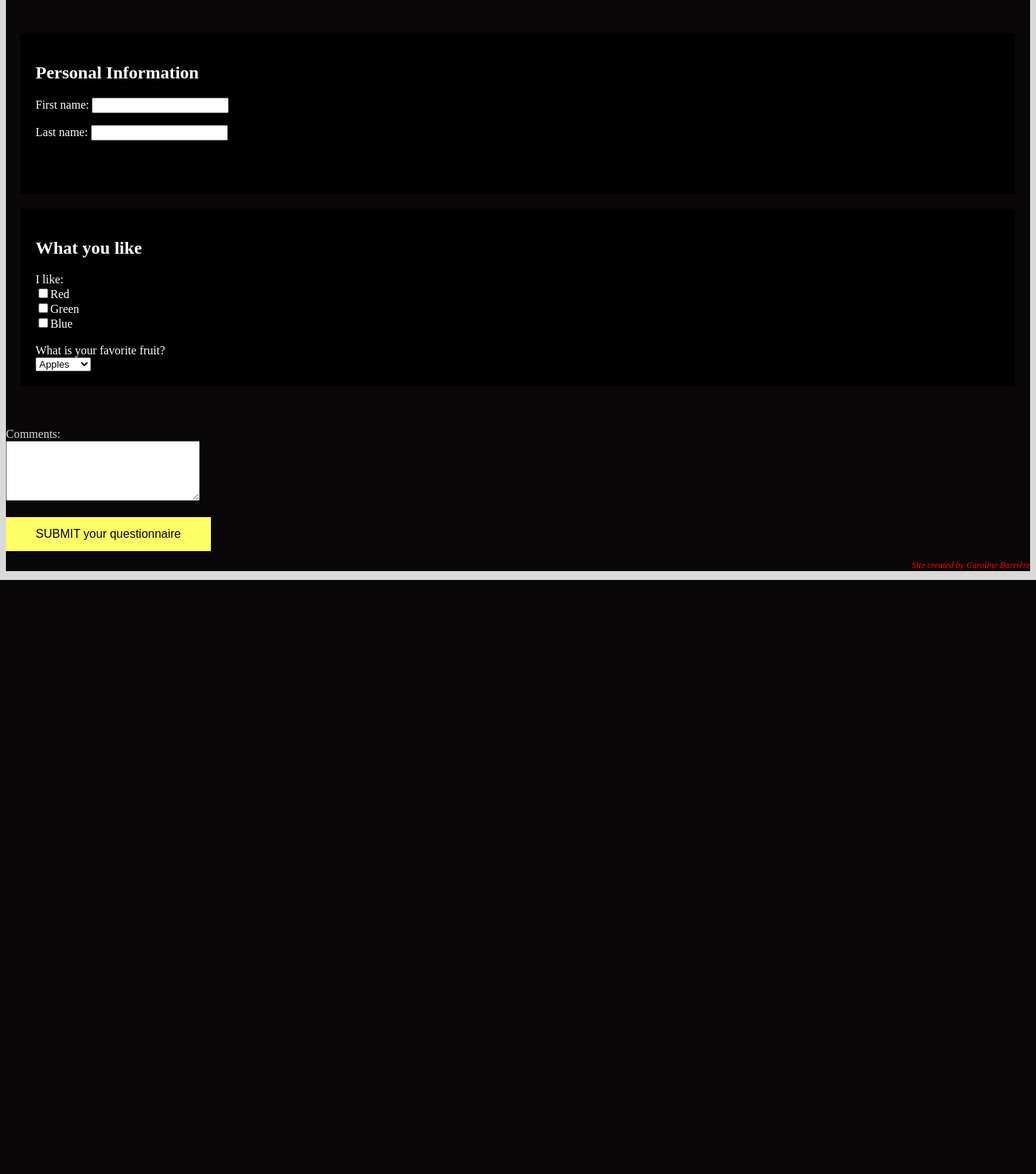
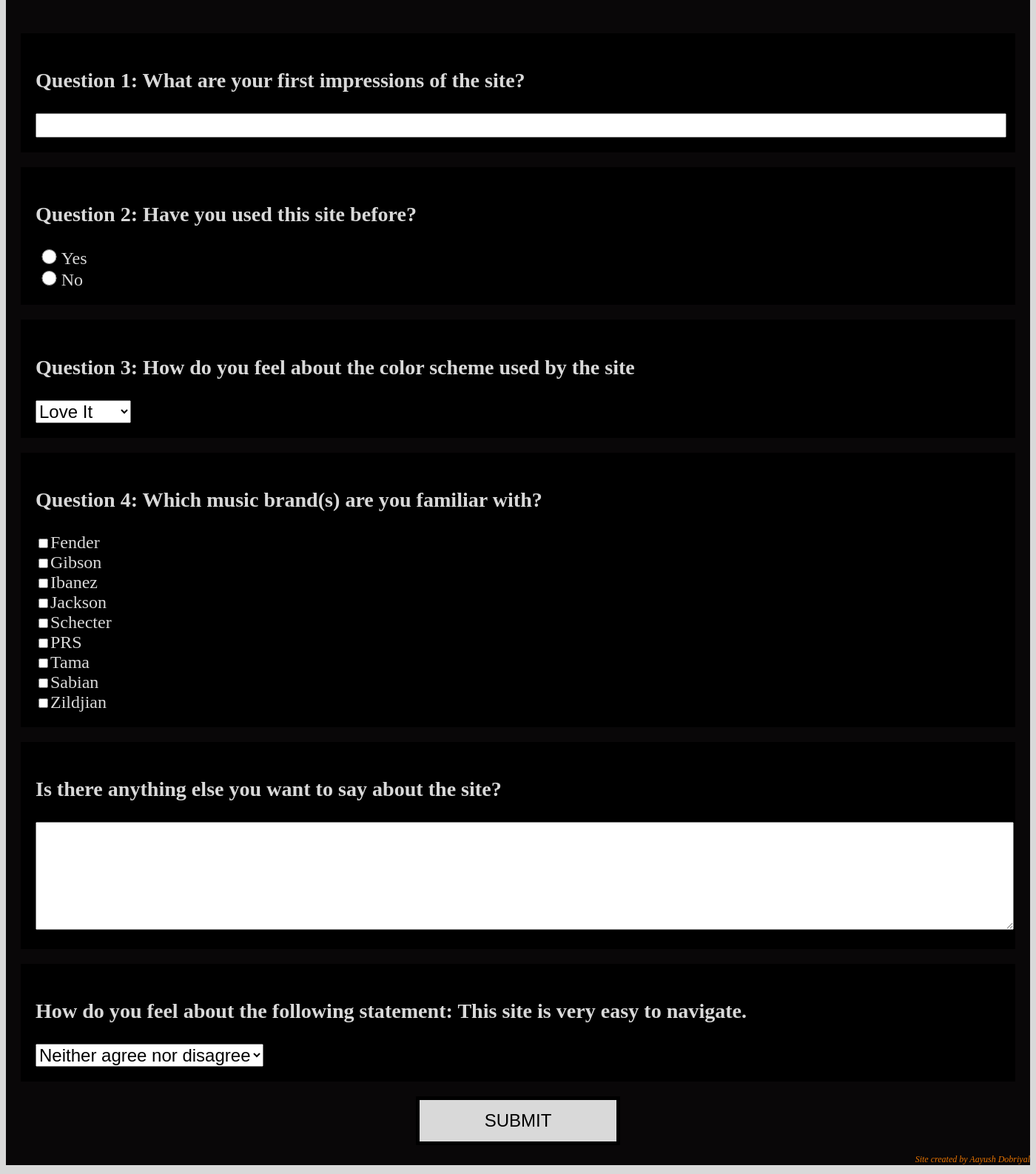
Before and after one commit to adobr026/adobr026.github.io, a web app: file SEG3125-Module1/index.html in a window 1400 px wide. Shown: the part 632-2219 px from the top of the page at 74% size. Before the commit the page ends 1416 px from the top, so only its background shows below. Run offline with its HTML, style and script files only (its server is not run), Linux system fonts and the light colour scheme.

Commit message:
Finished Lab1

```diff
--- a/SEG3125-Module1/index.html
+++ b/SEG3125-Module1/index.html
@@ -17,44 +17,63 @@
 			</a>
 		</div>
 		<div class="question">
-			<h2> Personal Information </h2>
-			<p>First name: <input type="text" name="firstname"></p>
-			<p>Last name: <input type="text" name="lastname"></p>
-			<br>
-			<br>
+			<h3> Question 1: What are your first impressions of the site?</h3>
+			<input type="text" class="textquestion"></input>
 		</div>
 
 		<div class="question">
-			<h2> What you like </h2>
-			I like:<br>
-			<input type="checkbox" name="Color" value="Red">Red<br>
-			<input type="checkbox" name="Color" value="Green">Green<br>
-			<input type="checkbox" name="Color" value="Blue">Blue<br>
+			<h3> Question 2: Have you used this site before?</h3>
+			<input type="radio" name="YesNo" value="Yes" class="radio-button">Yes<br>
+			<input type="radio" name="YesNo" value="No" class="radio-button">No<br>
+		</div>
 
-			<br>
-
-			What is your favorite fruit?<br>
-			<select id="favorite">
-				<option value="Apples" selected="selected">Apples</option>
-				<option value="Oranges">Oranges</option>
-				<option value="Bananas">Bananas</option>
+		<div class="question">
+			<h3> Question 3: How do you feel about the color scheme used by the site</h3>
+			<select id="listQuestion">
+				<option value="Love it" selected="selected">Love It</option>
+				<option value="Like it">Like it</option>
+				<option value="Indifferent">Indifferent</option>
+				<option value="Dislike it">Dislike it</option>
+				<option value="Hate it">Hate it</option>
 			</select>
 		</div>
 
-		<br>
-		<br>
+		<div class="question">
+			<h3> Question 4: Which music brand(s) are you familiar with?</h3>
+			<input type="checkbox" value="Fender">Fender</input><br>
+			<input type="checkbox" value="Gibson">Gibson</input><br>
+			<input type="checkbox" value="Ibanez">Ibanez</input><br>
+			<input type="checkbox" value="Jackson">Jackson</input><br>
+			<input type="checkbox" value="Schecter">Schecter</input><br>
+			<input type="checkbox" value="PRS">PRS</input><br>
+			<input type="checkbox" value="Tama">Tama</input><br>
+			<input type="checkbox" value="Sabian">Sabian</input><br>
+			<input type="checkbox" value="Zildjian">Zildjian</input>
+		</div>
 
-		Comments:<br>
-		<textarea rows="5" cols="30"></textarea>
+		<div class="question">
+			<h3>Is there anything else you want to say about the site?</h3>
+			<textarea rows="5" cols="90"></textarea>
+		</div>
 
-		<br>
-		<br>
+		<div class="question">
+			<h3>How do you feel about the following statement: This site is very easy to navigate.</h3>
+			<select id="Opinion">
+				<option value="Strongly Agree">Strongly Agree</option>
+				<option value="Somewhat Agree">Somewhat Agree</option>
+				<option value="Neither" selected="selected">Neither agree nor disagree</option>
+				<option value="Somewhat Disagree">Somewhat Disagree</option>
+				<option value="Strongly Disagree">Strongly Disagree</option>
+			</select>
 
-		<button id="submitButton" type="button" class="block">
-			SUBMIT your questionnaire
-		</button>
+		</div>
+		<div class="submitButton">
+			<button id="submitButton" type="button" class="block">
+				SUBMIT
+			</button>
+		</div>
 
-		<p id="signature">Site created by Caroline Barrière</p>
+		<p id="signature">Site created by Aayush Dobriyal</p>
 
 	</form>
   </body>
--- a/SEG3125-Module1/styles/style.css
+++ b/SEG3125-Module1/styles/style.css
@@ -29,6 +29,14 @@
 	margin-top:20px;
 }
 
+select {
+	font-size: 24px;
+}
+
+textarea {
+	font-size: 24px;
+}
+
 .links {
 	text-align: center;
 	font-size: 24px;
@@ -40,21 +48,36 @@
 /* Defining styling for a specific element type - each question */
 .question {
 	background-color: black;
-	color: white;
+	color: #d9d9d9;
 	margin: 20px;
 	padding: 20px;
+	font-size: 24px;
+}
+
+.textquestion {
+	width: 100%;
+	font-size: 24px;
+	font-family: "Times New Roman";
+}
+
+.radio-button {
+	width: 2em;
+	height: 1.5em;
 }
 
 /* Defining styling for a specific element type - large block buttons */
 .block {
 	display: block;
 	width: 20%;
-	border: none;
-	background-color: #ffff66;  /* yellow */
+	border: 5px solid black;
+	background-color:#d9d9d9;  /* yellow */
 	padding: 14px 28px;
-	font-size: 16px;
-	cursor: pointer;
-	text-align: center;
+	font-size: 24px;
+    margin: 0 auto;
+}
+
+.submitButton {
+
 }
 #myform {
 	background-color: #090708;
@@ -63,7 +86,7 @@
 /* Defining styling for a specific element with an id */
 #signature {
 	text-align: right;
-	color: red;
+	color: #e67300;
 	font-style: italic;
 	font-size: 75%;
 }
```
